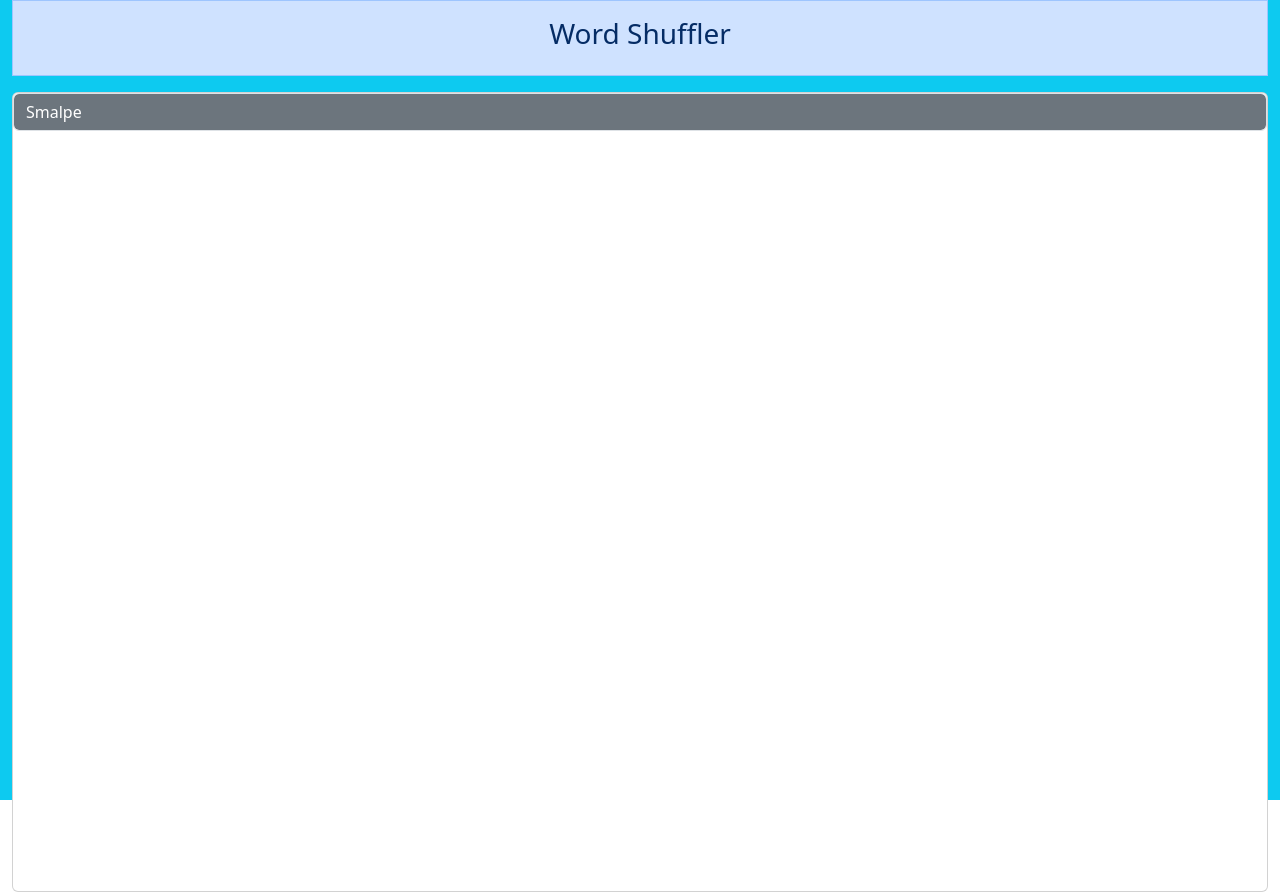
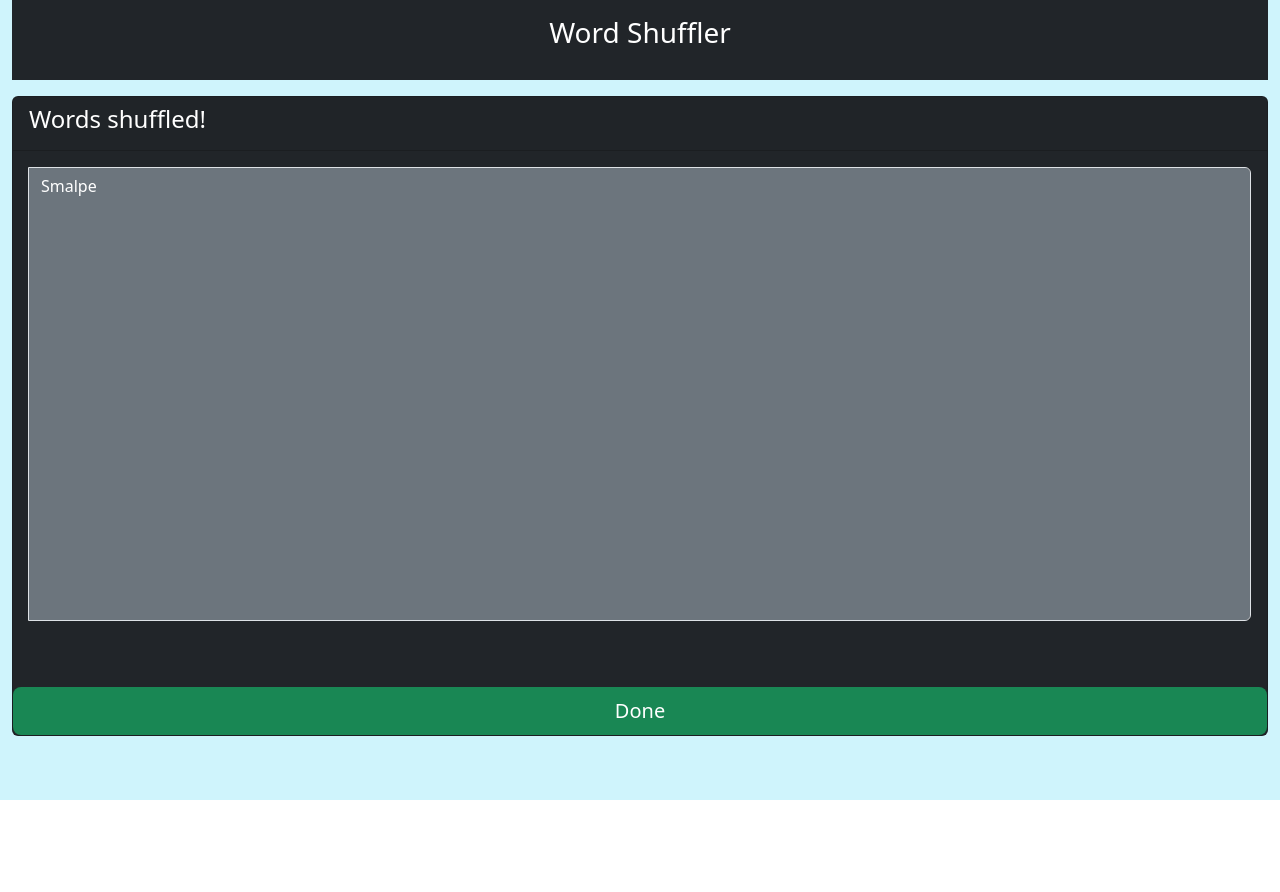
Before and after one commit to M-Nahuel/tests, a plain HTML site: page wordShuffler/index.html in a window 1280 px wide. Both pictures are taken after typing "Sample" into the empty fields and a click on the button "Convert!". After the commit the page ends 800 px from the top, so only its background shows below. Drawn offline with nearby package versions, Linux system fonts and the light colour scheme.

Commit message:
hide input, show output & button to return home

```diff
--- a/wordShuffler/index.html
+++ b/wordShuffler/index.html
@@ -5,27 +5,23 @@
     <meta name="viewport" content="width=device-width, initial-scale=1.0">
     <title>Word Shuffler</title>
     <link href="https://cdn.jsdelivr.net/npm/bootstrap@5.3.0-alpha3/dist/css/bootstrap.min.css" rel="stylesheet" integrity="sha384-KK94CHFLLe+nY2dmCWGMq91rCGa5gtU4mk92HdvYe+M/SXH301p5ILy+dN9+nJOZ" crossorigin="anonymous">        <link rel="stylesheet" href="https://use.fontawesome.com/releases/v5.8.1/css/all.css" integrity="sha384-50oBUHEmvpQ+1lW4y57PTFmhCaXp0ML5d60M1M7uH2+nqUivzIebhndOJK28anvf" crossorigin="anonymous"/>
+    <link rel="stylesheet" href="styles.css">
 </head>
 <body>
-    <div class="container-fluid bg-info vh-100">
-        <div class="p-3 text-primary-emphasis bg-primary-subtle border border-primary-subtle">
+    <div class="container-fluid bg-info-subtle vh-100">
+        <div id="header" class="p-3 text-bg-dark">
             <h3 class="text-center">Word Shuffler</h3>
         </div>
-        <div id="card" class="card h-100 my-3 text-bg-dark mb-3">
+        <div id="card" class="card my-3 text-bg-dark mb-3">
             <div class="card-header row-gap-3">
-              <h4>Place your text here:</h4>
+              <h4 id="description">Place your text here:</h4>
             </div>
-            <div class="card-body">
-                <div class="row h-100">
-                    <div class="input-group">
-                        <textarea id="input" class="form-control bg-secondary text-white" aria-label="With textarea"></textarea>
-                    </div>
-                </div>
+            <div class="card-body input-group h-100">
+                <textarea id="input" class="form-control bg-secondary text-white" aria-label="With textarea"></textarea>
+                <p id="output" class="form-control bg-secondary text-white"></p>
             </div>
             <button id="convert" class="btn btn-lg text-bg-warning text-white">Convert!</button>
-        </div>
-        <div id="output" class="card my-3 text-bg-datk mb-3 h-100">
-            <p id="outP" class="form-control bg-secondary text-white"></p>
+            <button id="done" class="btn btn-lg text-bg-success text-white">Done</button>
         </div>
     </div>
     <script src="./main.js"></script>
--- a/wordShuffler/main.js
+++ b/wordShuffler/main.js
@@ -38,12 +38,19 @@ function textShuffler(text) {
 document.getElementById('convert').addEventListener('click', function() {
     let input = document.getElementById('input').value;
     let mixed = textShuffler(input);
+    let done = document.getElementById('done');
 
-    document.getElementById('card').style.display = 'none';
-    document.getElementById('outP').textContent = mixed;
+    document.getElementById('input').style.display = 'none';
+    document.getElementById('convert').style.display = 'none';
+
+    document.getElementById('description').textContent = "Words shuffled!";
+    let outp = document.getElementById('output');
+    outp.textContent = mixed;
+    outp.style.display = 'block';
+    done.style.display = 'block';
     console.log(mixed);
 });
 
-// let input = "This is a sample text.";
-// let shfld = textShuffler(input);
-// console.log(shfld);
+document.getElementById('done').addEventListener('click', function(){
+    window.location.reload();
+})
```
